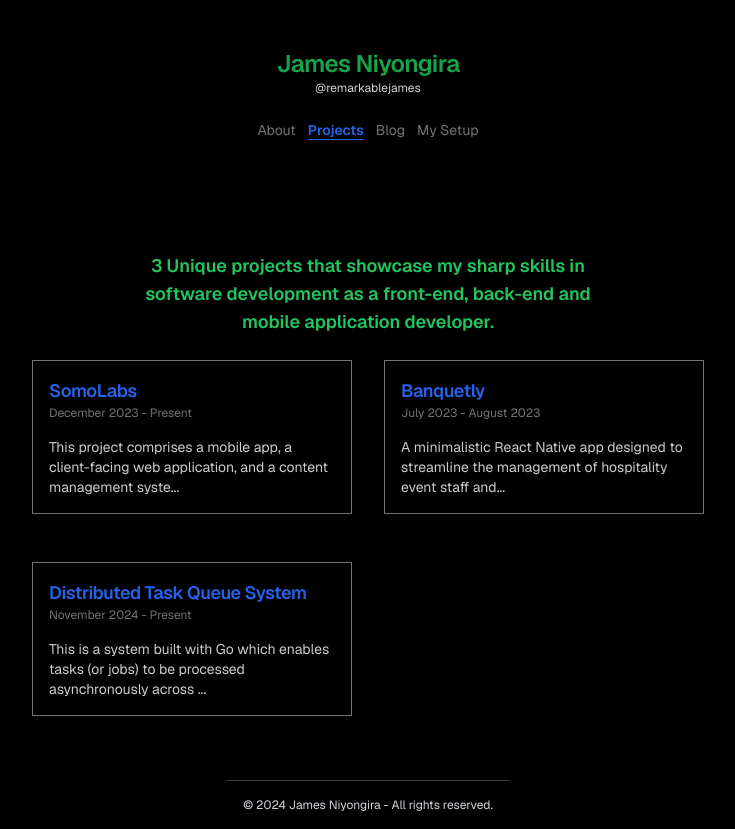
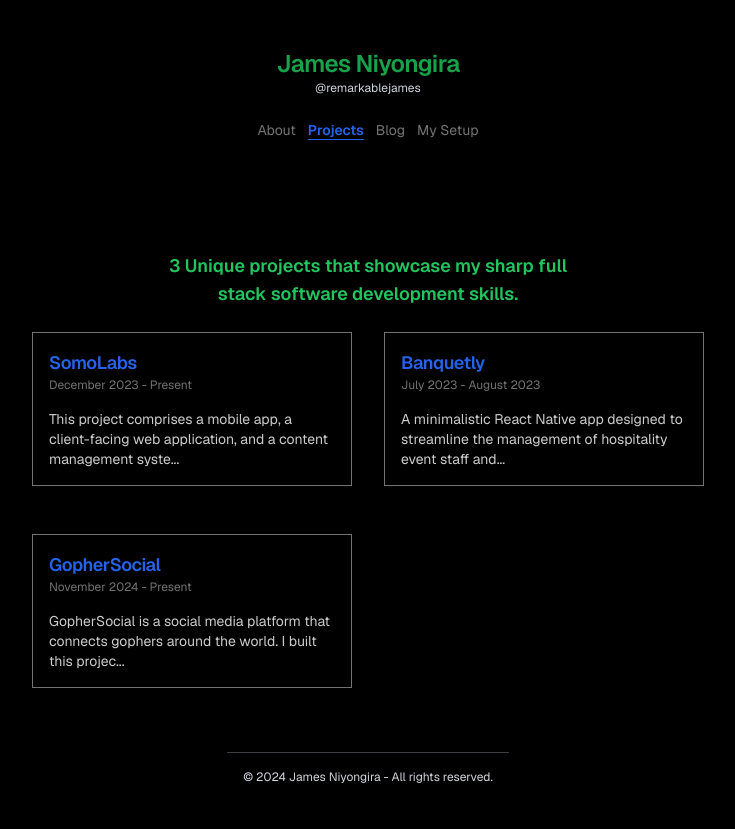
Before and after one commit to remarkablejames/portfolio-rebuild, a Next.js app: page /projects in a window 1280 px wide. Shown: the whole page, without its empty margins (272-1007 px from the left). After the commit the page ends 801 px from the top, so only its background shows below. Built offline with nearby package versions, Linux system fonts and the light colour scheme.

Commit message:
content update

```diff
--- a/app/page.tsx
+++ b/app/page.tsx
@@ -30,9 +30,9 @@ export default function Home() {
                 .
               </p>
               <p className="text-justify">
-                I build web and mobile applications with TypeScript, Go,  C# and Python. I am passionate about
+                I build web and mobile applications with TypeScript, Go,  C# and Python but my favorite is Go. I am passionate about
                 creating digital solutions that solve real-world problems and
-                improve people&apos;s lives. I am currently working on an
+                improve people&apos;s lives. I am currently building an
                  online learning platform called SomoLabs. Take a
                 free tour at{" "}
                 <a
--- a/app/projects/[project_id]/page.tsx
+++ b/app/projects/[project_id]/page.tsx
@@ -29,7 +29,7 @@ export default function ProjectDetails({ params }: any) {
                 href={project.link.href}
 
               >
-                <Button variant="outline" className=" bg-blue-600 hover:bg-blue-500 text-white/70 border-none transition-colors duration-200">
+                <Button variant="outline" size={"sm"} className=" rounded-none bg-blue-600 hover:bg-blue-500 text-white/70 border-none transition-colors duration-200">
                   {project.link.label}
                 </Button>
                 {/*{project.link.label}*/}
--- a/app/projects/page.tsx
+++ b/app/projects/page.tsx
@@ -12,8 +12,7 @@ export default function Projects() {
 
               <div className={"flex items-center justify-center mb-6"}>
               <p className={"max-w-md text-center text-lg font-semibold text-green-500 "}>
-                  3 Unique projects that showcase my sharp skills in software development as a front-end, back-end and
-                  mobile application developer.
+                  3 Unique projects that showcase my sharp full stack software development skills.
               </p>
               </div>
               <section className={"flex items-center justify-center"}>
--- a/app/projects/projects.ts
+++ b/app/projects/projects.ts
@@ -35,14 +35,14 @@ export const AllProjects = [
 
   {
     id: 3,
-    name: "Distributed Task Queue System",
+    name: "GopherSocial",
     time: "November 2024 - Present",
     description:
-        " This is a system built with Go which enables tasks (or jobs) to be processed asynchronously across multiple worker nodes in a distributed environment. It decouples task creation from task execution, allowing scalability, fault tolerance, and efficient resource utilization.",
+        " GopherSocial is a social media platform that connects gophers around the world. I built this project with Go, React, and Tailwind CSS. The main goal was to put my backend engineering skills to the test and learn more about the Go ecosystem. It quickly became a passion project that I continue to work on.  Go is just like a drug, once you start using it, you can't stop.",
     link: {
-      href: "https://github.com/remarkablejames/Banquetly",
-      label: "Repo is private",
-      active: false,
+      href: "https://github.com/remarkablejames/gopherSocial",
+      label: "Source code (GitHub)",
+      active: true,
     },
   }
 ];
```
